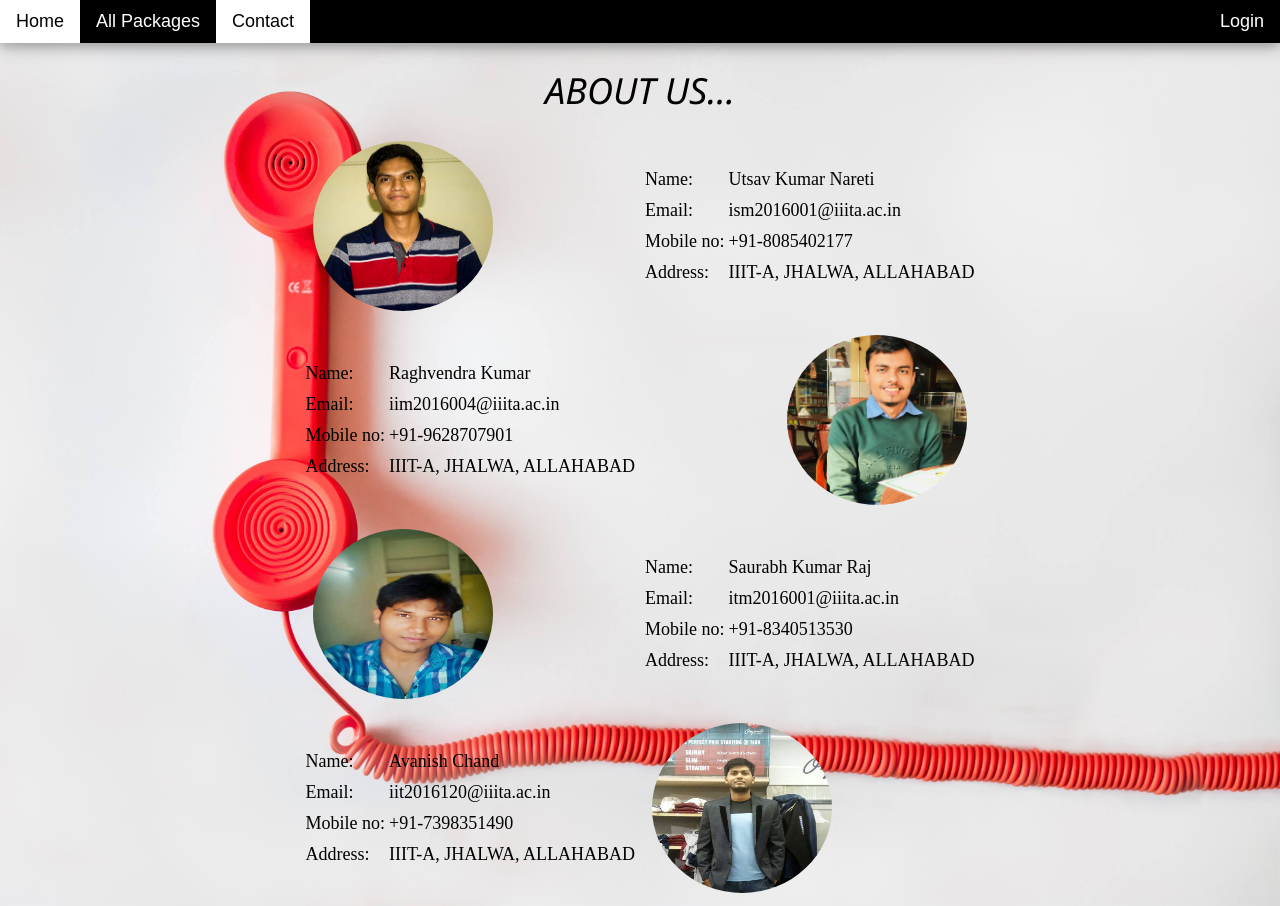
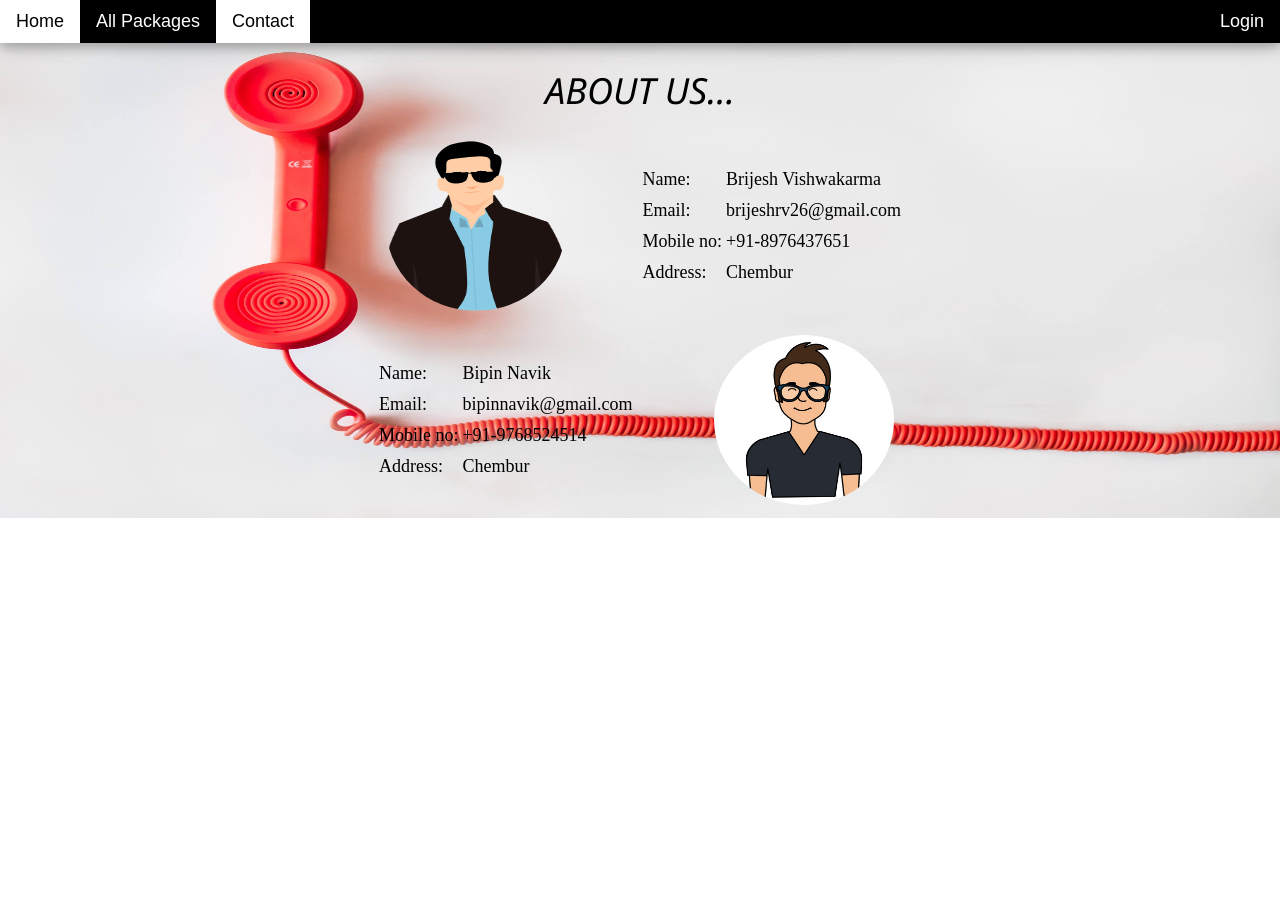
Before and after one commit to pro-Major/TandT, a PHP site: page /contact.php in a window 1280 px wide. After the commit the page ends 518 px from the top, so only its background shows below. Run offline with PHP 8.4, Linux system fonts and the light colour scheme.

Commit message:
contactus prof added

```diff
--- a/contact.php
+++ b/contact.php
@@ -77,24 +77,24 @@ include("db.php");
 		<h1 align="center"><i>ABOUT US...</i></h1>
 		<table style="color: black; " align="center" id="bolding">
 			<tr>
-				<td><img src="contactuspics/naina.jpg" style="width: 200px;max-height: 190px; padding: 10px; border-radius: 50%; margin: 0;" ></td>
+				<td><img src="contactuspics/brijesh.png" style="width: 200px;max-height: 190px; padding: 10px; border-radius: 50%; margin: 0;" ></td>
 				<td>
 					<table>
 						<tr>
 							<td>Name:</td>
-							<td>Utsav Kumar Nareti</td>
+							<td>Brijesh Vishwakarma</td>
 						</tr>
 						<tr>
 							<td>Email:</td>
-							<td>ism2016001@iiita.ac.in</td>
+							<td>brijeshrv26@gmail.com</td>
 						</tr>
 						<tr>
 							<td>Mobile no:</td>
-							<td>+91-8085402177</td>
+							<td>+91-8976437651</td>
 						</tr>
 						<tr>
 							<td>Address:</td>
-							<td>IIIT-A, JHALWA, ALLAHABAD</td>
+							<td>Chembur</td>
 						</tr>
 					</table>
 				</td>
@@ -107,74 +107,25 @@ include("db.php");
 					<table>
 						<tr>
 							<td>Name:</td>
-							<td>Raghvendra Kumar</td>
+							<td>Bipin Navik</td>
 						</tr>
 						<tr>
 							<td>Email:</td>
-							<td>iim2016004@iiita.ac.in</td>
+							<td>bipinnavik@gmail.com</td>
 						</tr>
 						<tr>
 							<td>Mobile no:</td>
-							<td>+91-9628707901</td>
+							<td>+91-9768524514</td>
 						</tr>
 						<tr>
 							<td>Address:</td>
-							<td>IIIT-A, JHALWA, ALLAHABAD</td>
+							<td>Chembur</td>
 						</tr>
 					</table>
 				</td>
-				<td><img src="contactuspics/Raghu.jpg" style="width: 200px;max-height: 190px; padding: 10px; border-radius: 50%; margin: 0;" ></td>
+				<td><img src="contactuspics/bipin.jpg" style="width: 200px;max-height: 190px; padding: 10px; border-radius: 50%; margin: 0;" ></td>
 			</tr>
 
-			<tr>
-				<td><img src="contactuspics/saurabh.jpg" style="width: 200px;max-height: 190px; padding: 10px; border-radius: 50%; margin: 0;"> </td>
-				<td>
-					<table>
-						<tr>
-							<td>Name:</td>
-							<td>Saurabh Kumar Raj</td>
-						</tr>
-						<tr>
-							<td>Email:</td>
-							<td>itm2016001@iiita.ac.in</td>
-						</tr>
-						<tr>
-							<td>Mobile no:</td>
-							<td>+91-8340513530</td>
-						</tr>
-						<tr>
-							<td>Address:</td>
-							<td>IIIT-A, JHALWA, ALLAHABAD</td>
-						</tr>
-					</table>
-				</td>
-			</tr>
-
-
-			<tr>
-
-				<td>
-					<table>
-						<tr>
-							<td>Name:</td>
-							<td>Avanish Chand</td>
-						</tr>
-						<tr>
-							<td>Email:</td>
-							<td>iit2016120@iiita.ac.in</td>
-						</tr>
-						<tr>
-							<td>Mobile no:</td>
-							<td>+91-7398351490</td>
-						</tr>
-						<tr>
-							<td>Address:</td>
-							<td>IIIT-A, JHALWA, ALLAHABAD</td>
-						</tr>
-					</table>
-				</td>
-				<td><img src="contactuspics/elaine.jpg" style="align:right;width: 200px;max-height: 190px; padding: 10px; border-radius: 50%; margin: 0;" ></td>
-			</tr>
 
 
 
```
Also changed, not shown: contactuspics/Raghu.jpg (deleted), contactuspics/bipin.jpg (added), contactuspics/brijesh.png (added), contactuspics/elaine.jpg (deleted), contactuspics/naina.jpg (deleted), contactuspics/saurabh.jpg (deleted).
